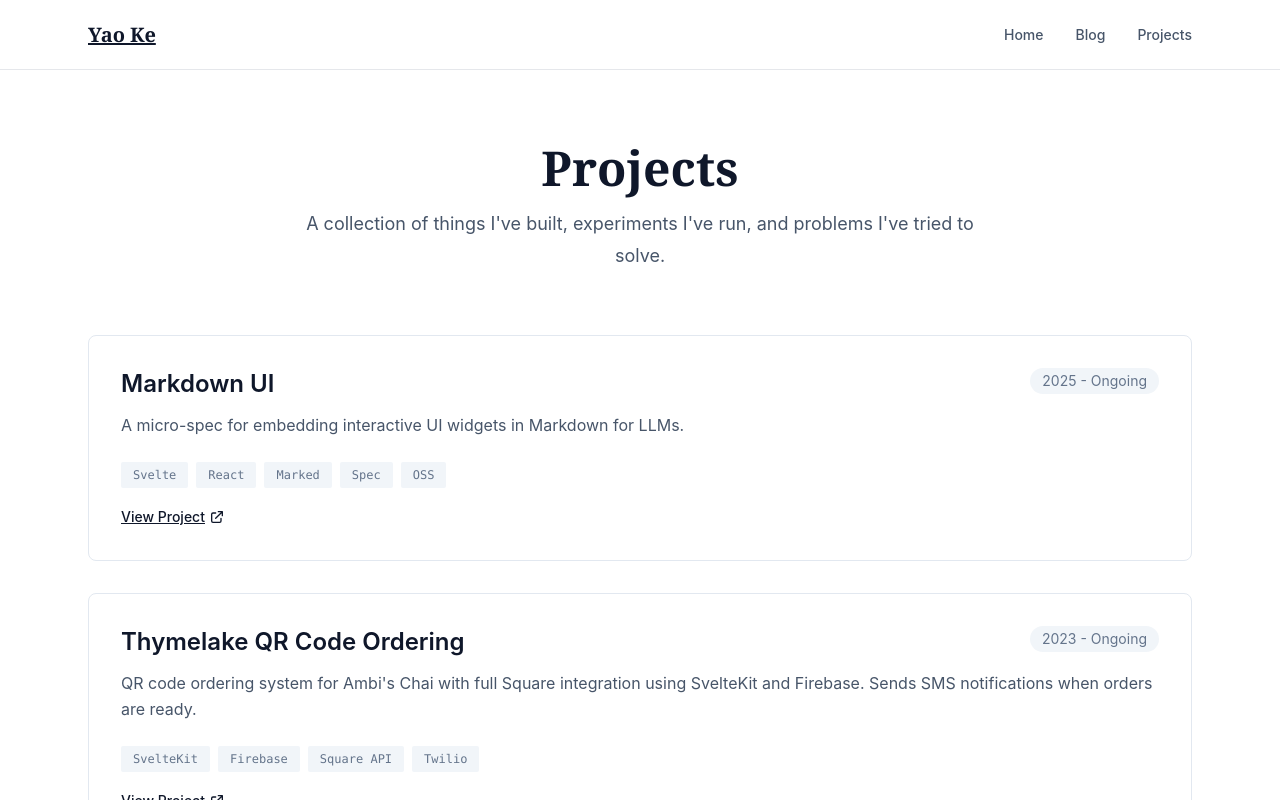
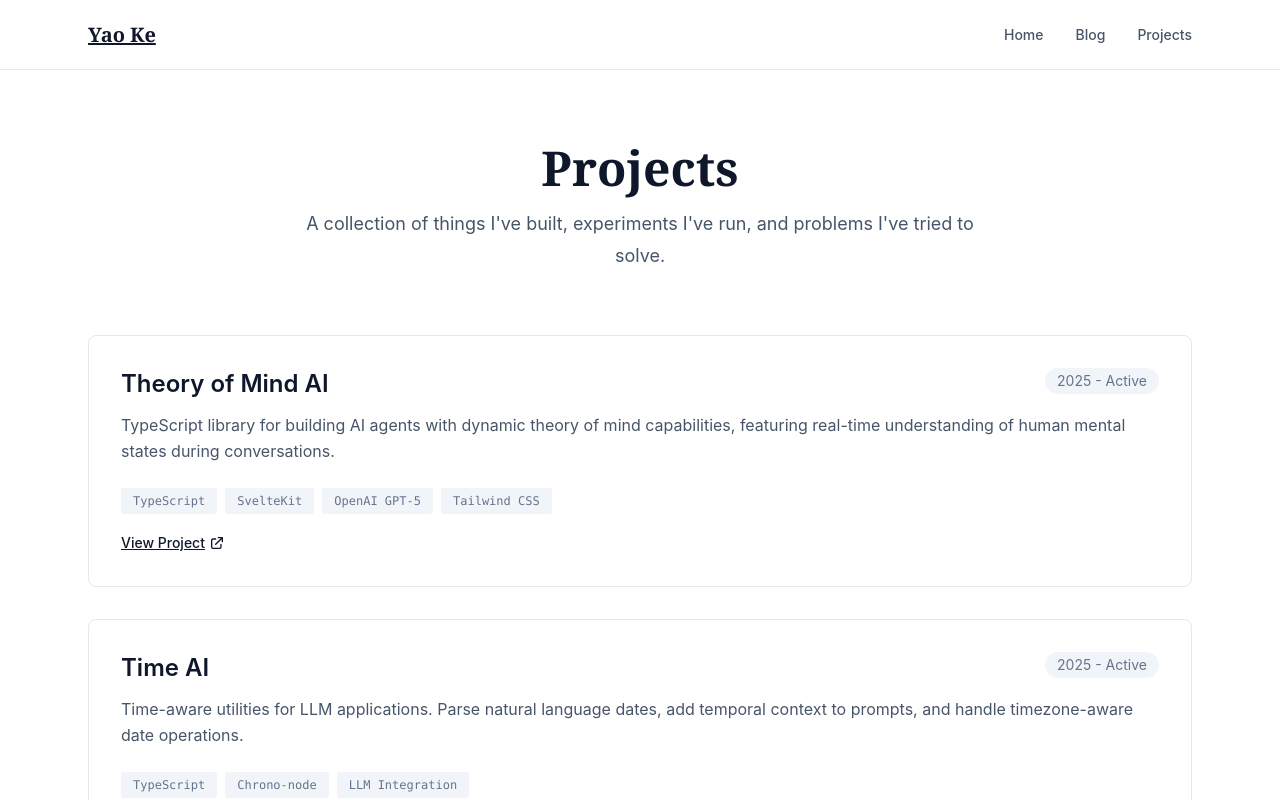
Before and after one commit to YaoKePro/yaoke, a SvelteKit app: page /projects in a window 1280 px wide. Shown: the top 800 px of the page. Built offline with nearby package versions, Linux system fonts and the light colour scheme.

Commit message:
new projects

```diff
--- a/src/routes/projects/+page.svelte
+++ b/src/routes/projects/+page.svelte
@@ -1,5 +1,29 @@
 <script>
   const projects = [
+    {
+      title: "Theory of Mind AI",
+      link: "https://github.com/BlueprintLabIO/theory-of-mind-ai",
+      timeframe: "2025 - Active",
+      description:
+        "TypeScript library for building AI agents with dynamic theory of mind capabilities, featuring real-time understanding of human mental states during conversations.",
+      stack: ["TypeScript", "SvelteKit", "OpenAI GPT-5", "Tailwind CSS"],
+    },
+    {
+      title: "Time AI",
+      link: "https://github.com/BlueprintLabIO/time-ai",
+      timeframe: "2025 - Active",
+      description:
+        "Time-aware utilities for LLM applications. Parse natural language dates, add temporal context to prompts, and handle timezone-aware date operations.",
+      stack: ["TypeScript", "Chrono-node", "LLM Integration"],
+    },
+    {
+      title: "Prompt Injector",
+      link: "https://github.com/BlueprintLabIO/prompt-injector",
+      timeframe: "2025 - Active",
+      description:
+        "Minimal TypeScript library for generating multi-turn prompt injection attack conversations to test AI system security vulnerabilities.",
+      stack: ["TypeScript", "Svelte", "Security Testing", "AI Safety"],
+    },
     {
       title: "Markdown UI",
       link: "https://markdown-ui.yaoke.pro",
@@ -16,14 +40,6 @@
         "QR code ordering system for Ambi's Chai with full Square integration using SvelteKit and Firebase. Sends SMS notifications when orders are ready.",
       stack: ["SvelteKit", "Firebase", "Square API", "Twilio"],
     },
-    // {
-    //   title: "LunarLink",
-    //   link: "https://lunarlinkai.com",
-    //   timeframe: "2024 - Ongoing",
-    //   description:
-    //     "Web client for comparing AI model responses from OpenAI, Google, and Anthropic. Built with SvelteKit, Go, and PostgreSQL.",
-    //   stack: ["SvelteKit", "Go", "PostgreSQL", "LLM Orchestration"],
-    // },
   ];
 </script>
 
```
Also changed, not shown: 1 other file (tests, documents, lock files or other folders).
